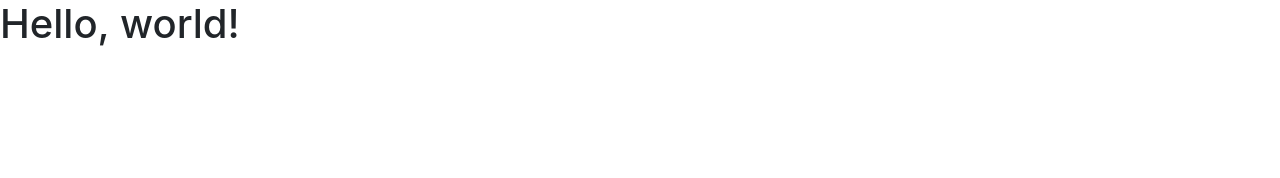
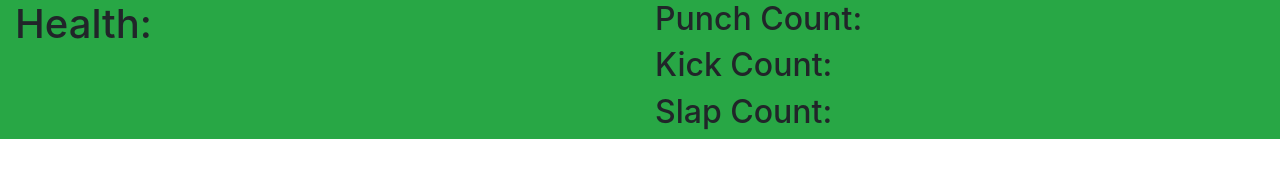
Before and after one commit to HarrisonWheeler/slap-game, a plain HTML site: page index.html in a window 1280 px wide. Drawn offline with nearby package versions, Linux system fonts and the light colour scheme.

Commit message:
rough layout with header

```diff
--- a/index.html
+++ b/index.html
@@ -2,22 +2,48 @@
 <html lang="en">
 
 <head>
-  <!-- Required meta tags -->
   <meta charset="utf-8">
   <meta name="viewport" content="width=device-width, initial-scale=1, shrink-to-fit=no">
 
-  <!-- Bootstrap CSS -->
   <link rel="stylesheet" href="https://maxcdn.bootstrapcdn.com/bootstrap/4.0.0/css/bootstrap.min.css"
     integrity="sha384-Gn5384xqQ1aoWXA+058RXPxPg6fy4IWvTNh0E263XmFcJlSAwiGgFAW/dAiS6JXm" crossorigin="anonymous">
+  <link rel="stylesheet" href="style.css">
 
-  <title>Hello, world!</title>
+  <title>Slappy Slap</title>
 </head>
 
 <body>
-  <h1>Hello, world!</h1>
 
-  <!-- Optional JavaScript -->
-  <!-- jQuery first, then Popper.js, then Bootstrap JS -->
+  <header class="container-fluid">
+    <div class="row bg-success">
+      <div class="col-6">
+        <h1>Health:</h1>
+      </div>
+      <div class="col-6">
+        <h2>Punch Count:</h2>
+        <h2>Kick Count:</h2>
+        <h2>Slap Count:</h2>
+      </div>
+    </div>
+  </header>
+
+  <main>
+    <section class="container-fluid">
+      <div class="row"></div>
+
+    </section>
+  </main>
+
+
+
+
+
+
+
+  <footer></footer>
+
+
+
   <script src="https://code.jquery.com/jquery-3.2.1.slim.min.js"
     integrity="sha384-KJ3o2DKtIkvYIK3UENzmM7KCkRr/rE9/Qpg6aAZGJwFDMVNA/GpGFF93hXpG5KkN"
     crossorigin="anonymous"></script>
@@ -27,7 +53,7 @@
   <script src="https://maxcdn.bootstrapcdn.com/bootstrap/4.0.0/js/bootstrap.min.js"
     integrity="sha384-JZR6Spejh4U02d8jOt6vLEHfe/JQGiRRSQQxSfFWpi1MquVdAyjUar5+76PVCmYl"
     crossorigin="anonymous"></script>
-
+  <script src="app.js"></script>
 </body>
 
 </html>
```
